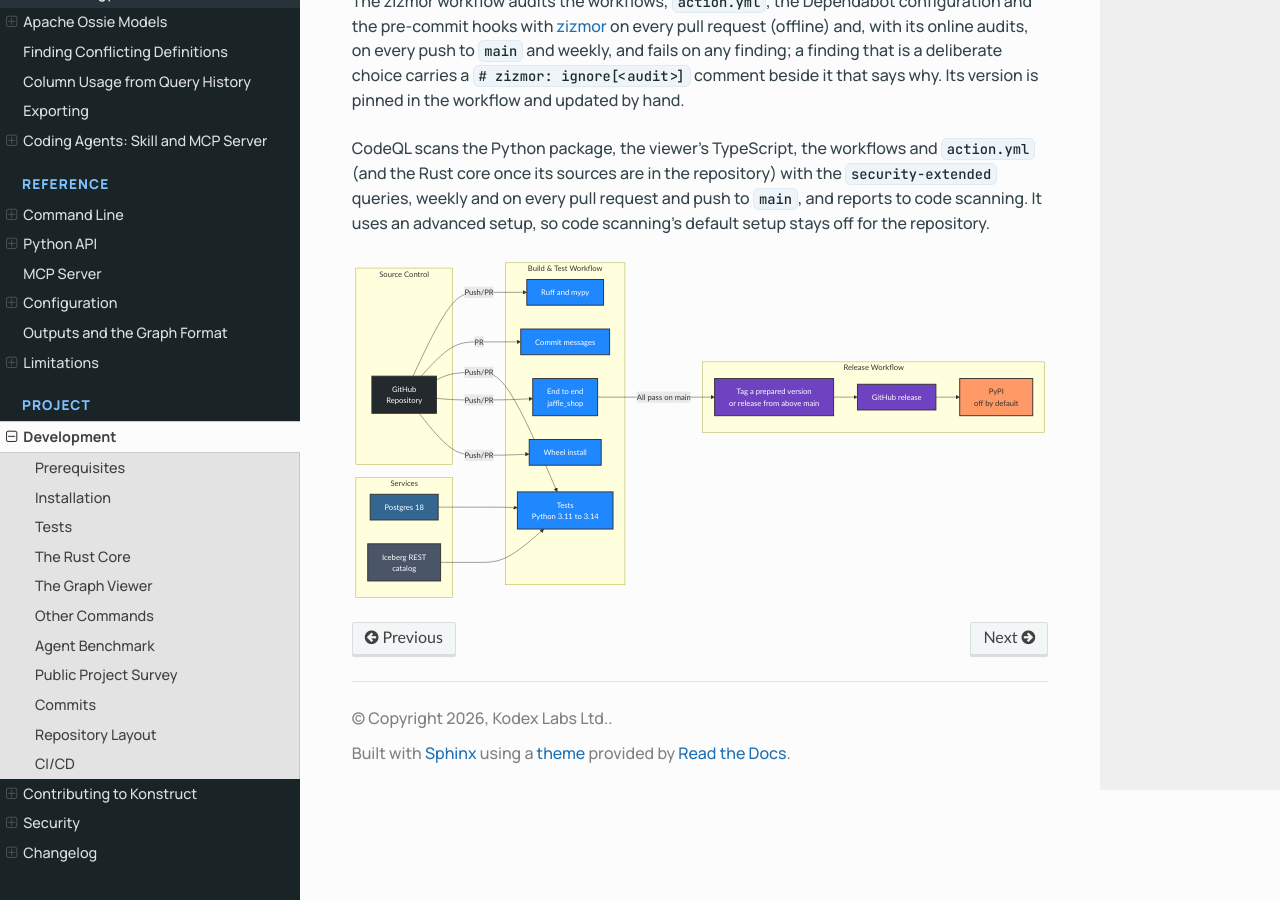
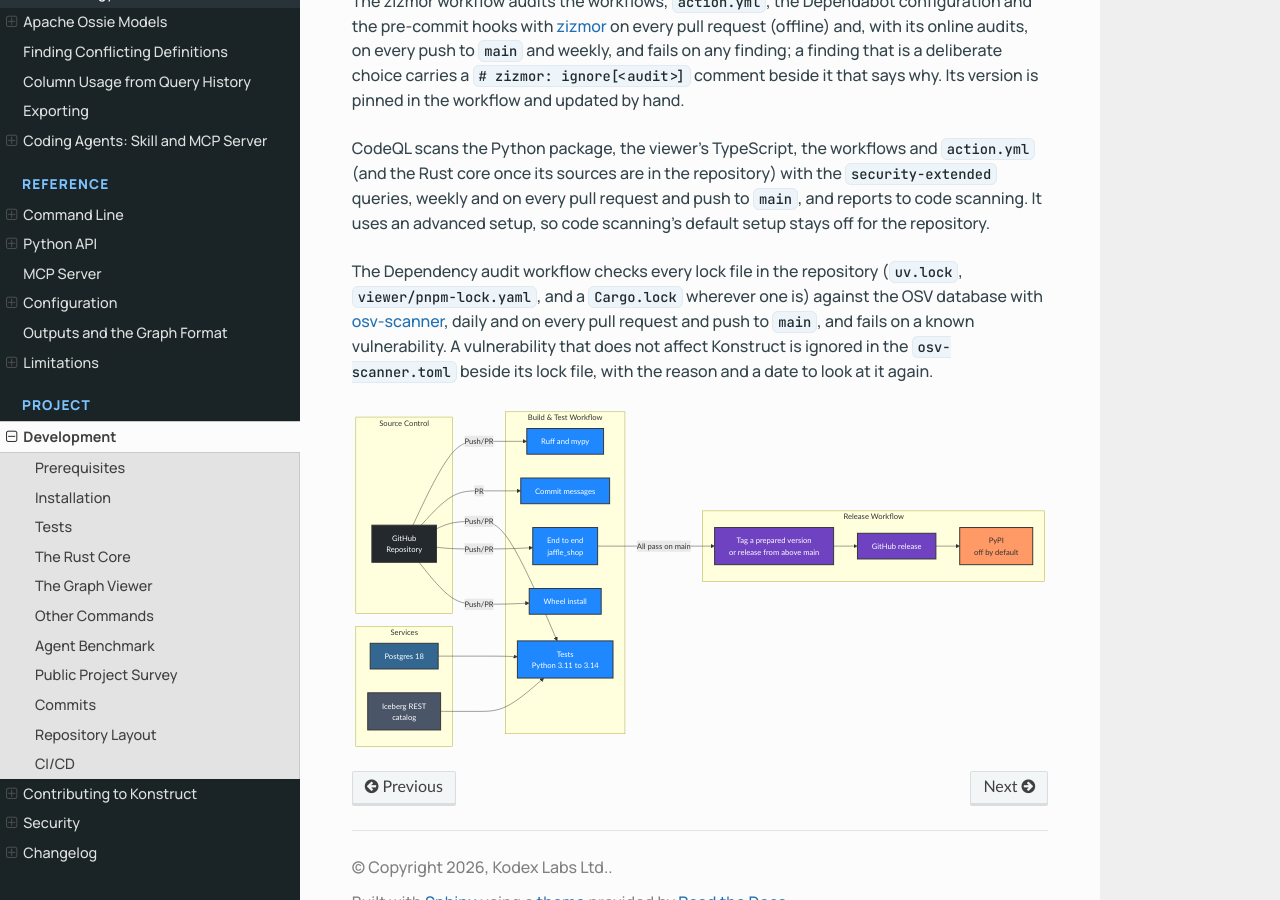
Before and after one commit to actions-marketplace-validations/kodexlabsio_konstruct, a Sphinx documentation site: the page built from docs/development.md, in a window 1280 px wide and 900 px high, scrolled down 10290 px. Built offline with Sphinx 7.4.7 and the Read the Docs theme 3.1.0, drawn with Linux system fonts in a browser that asks for light colours.

Commit message:
ci: Fail on known vulnerabilities in the locked dependencies
viewer/osv-scanner.toml records an accepted advisory, but only Scorecard read it, weekly, and a
vulnerable lock file did not fail anything. The Dependency audit workflow runs osv-scanner 2.7.0,
from its image pinned to a digest, over every lock file in the repository, daily and on each pull
request and push to main, and fails on any advisory the osv-scanner.toml beside the lock file does
not ignore. It finds lock files wherever they are, so the Rust core's Cargo.lock is scanned as soon
as it lands. Today it scans uv.lock and viewer/pnpm-lock.yaml and finds nothing beyond the
deepmerge advisory already ignored.

````diff
--- a/docs/development.md
+++ b/docs/development.md
@@ -180,6 +180,8 @@ The zizmor workflow audits the workflows, `action.yml`, the Dependabot configura
 
 CodeQL scans the Python package, the viewer's TypeScript, the workflows and `action.yml` (and the Rust core once its sources are in the repository) with the `security-extended` queries, weekly and on every pull request and push to `main`, and reports to code scanning. It uses an advanced setup, so code scanning's default setup stays off for the repository.
 
+The Dependency audit workflow checks every lock file in the repository (`uv.lock`, `viewer/pnpm-lock.yaml`, and a `Cargo.lock` wherever one is) against the OSV database with [osv-scanner](https://google.github.io/osv-scanner/), daily and on every pull request and push to `main`, and fails on a known vulnerability. A vulnerability that does not affect Konstruct is ignored in the `osv-scanner.toml` beside its lock file, with the reason and a date to look at it again.
+
 ```mermaid
 graph LR
     subgraph "Source Control"
````
Also changed, not shown: 1 other file.
